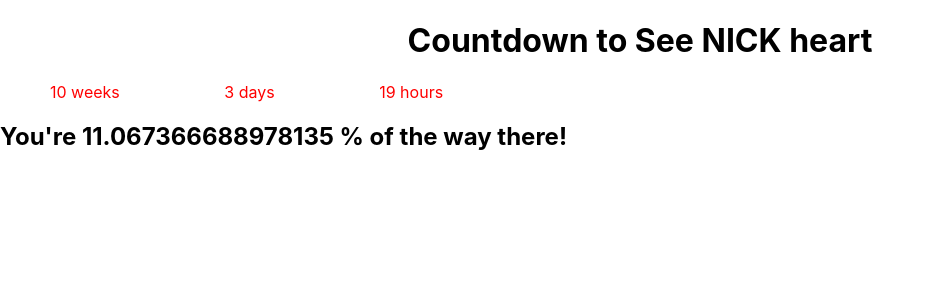
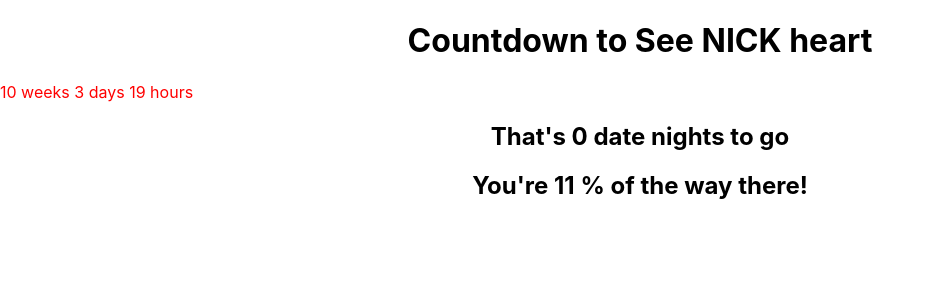
Before and after one commit to brykka/countdown-react, a React (Create React App) app: page / in a window 1280 px wide. Shown: the top 300 px of the page, without its empty margins (0-934 px from the left). Built offline with nearby package versions, Linux system fonts and the light colour scheme.

Commit message:
adding number of saturdays left

```diff
--- a/src/App.css
+++ b/src/App.css
@@ -1,8 +1,7 @@
-h1 {
+h1, h2 {
   text-align: center;
 }
 
 span {
   color: red;
-  padding: 50px;
 }
--- a/src/App.js
+++ b/src/App.js
@@ -44,15 +44,25 @@ function CountdownTimer() {
   });
 
 
-  const startDate = +new Date("2020-01-04");
-  const finishDate = +new Date("2020-03-27");
+  const startDate = +new Date("January 4 2020");
+  const finishDate = +new Date("March 23 2020");
   const todayDate = +new Date();
-  const percentageDone = 100 * (todayDate - startDate) / (finishDate - startDate) ;
+  const percentageDone = Math.floor(100 * (todayDate - startDate) / (finishDate - startDate)) ;
+
+
+  let todayDay = +new Date().getDay;
+
+  let dateNights = 0;
+    while (startDate == finishDate) {
+      if (todayDay == 6)
+        dateNights++;
+     }
 
   return (
     <div>
       <h1>Countdown to See NICK heart </h1>
       {timerComponents.length ? timerComponents : <span>Time To See NICK</span>}
+      <h2>That's {dateNights} date nights to go</h2>
       <h2>You're {percentageDone} % of the way there!</h2>
     </div>
   );
```
